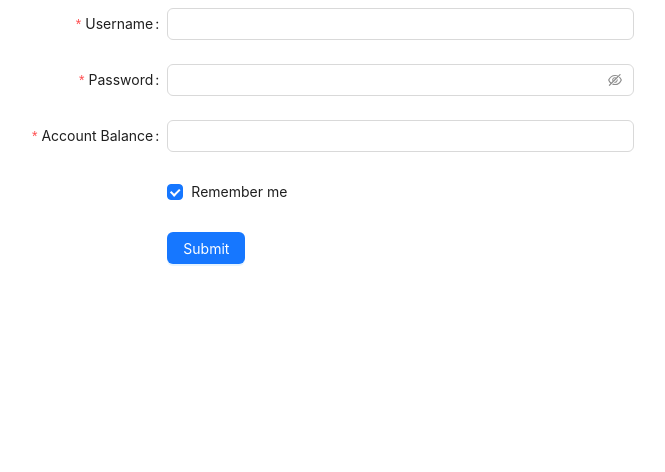
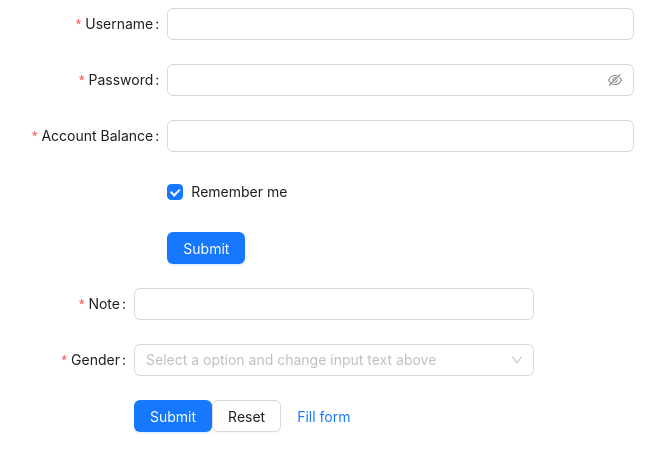
Before and after one commit to KhairiYusoff/Ant-Design, a React (Create React App) app in the folder antd-learning/: page / in a window 1280 px wide. Shown: the top 472 px of the page, without its empty margins (74-739 px from the left). Built offline with nearby package versions, Linux system fonts and the light colour scheme.

Commit message:
Created Form2.js

```diff
--- a/antd-learning/src/App.js
+++ b/antd-learning/src/App.js
@@ -1,9 +1,10 @@
 import Form1 from "./Data Entry/Form/Form1";
-
+import Form2 from "./Data Entry/Form/Form2";
 function App() {
   return (
     <>
       <Form1 />
+      <Form2 />
     </>
   );
 }
--- /dev/null
+++ b/antd-learning/src/Data Entry/Form/Form2.js
@@ -0,0 +1,128 @@
+import React from "react";
+import { Button, Form, Input, Select } from "antd";
+const { Option } = Select;
+const layout = {
+  labelCol: {
+    span: 8,
+  },
+  wrapperCol: {
+    span: 16,
+  },
+};
+const tailLayout = {
+  wrapperCol: {
+    offset: 8,
+    span: 16,
+  },
+};
+const Form2 = () => {
+  const [form] = Form.useForm();
+  const onGenderChange = (value) => {
+    switch (value) {
+      case "male":
+        form.setFieldsValue({
+          note: "Hi, man!",
+        });
+        break;
+      case "female":
+        form.setFieldsValue({
+          note: "Hi, lady!",
+        });
+        break;
+      case "other":
+        form.setFieldsValue({
+          note: "Hi there!",
+        });
+        break;
+      default:
+    }
+  };
+  const onFinish = (values) => {
+    console.log(values);
+  };
+  const onReset = () => {
+    form.resetFields();
+  };
+  const onFill = () => {
+    form.setFieldsValue({
+      note: "Hello world!",
+      gender: "male",
+    });
+  };
+  return (
+    <Form
+      {...layout}
+      form={form}
+      name="control-hooks"
+      onFinish={onFinish}
+      style={{
+        maxWidth: 600,
+      }}
+    >
+      <Form.Item
+        name="note"
+        label="Note"
+        rules={[
+          {
+            required: true,
+          },
+        ]}
+      >
+        <Input />
+      </Form.Item>
+      <Form.Item
+        name="gender"
+        label="Gender"
+        rules={[
+          {
+            required: true,
+          },
+        ]}
+      >
+        <Select
+          placeholder="Select a option and change input text above"
+          onChange={onGenderChange}
+          allowClear
+        >
+          <Option value="male">male</Option>
+          <Option value="female">female</Option>
+          <Option value="other">other</Option>
+        </Select>
+      </Form.Item>
+      <Form.Item
+        noStyle
+        shouldUpdate={(prevValues, currentValues) =>
+          prevValues.gender !== currentValues.gender
+        }
+      >
+        {({ getFieldValue }) =>
+          getFieldValue("gender") === "other" ? (
+            <Form.Item
+              name="customizeGender"
+              label="Customize Gender"
+              rules={[
+                {
+                  required: true,
+                },
+              ]}
+            >
+              <Input />
+            </Form.Item>
+          ) : null
+        }
+      </Form.Item>
+      <Form.Item {...tailLayout}>
+        <Button type="primary" htmlType="submit">
+          Submit
+        </Button>
+        <Button htmlType="button" onClick={onReset}>
+          Reset
+        </Button>
+        <Button type="link" htmlType="button" onClick={onFill}>
+          Fill form
+        </Button>
+      </Form.Item>
+    </Form>
+  );
+};
+export default Form2;
```
